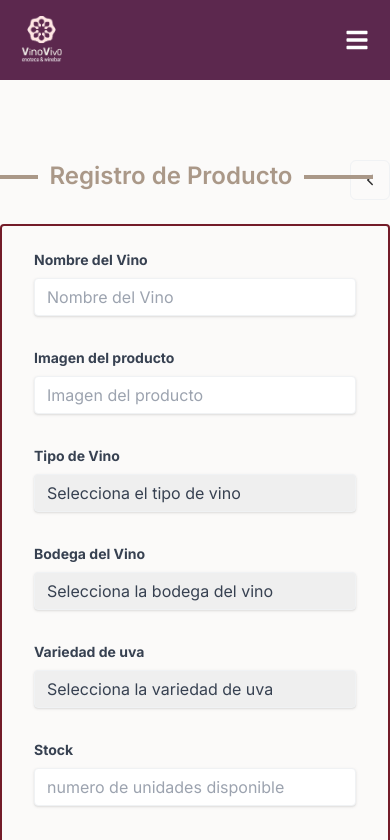
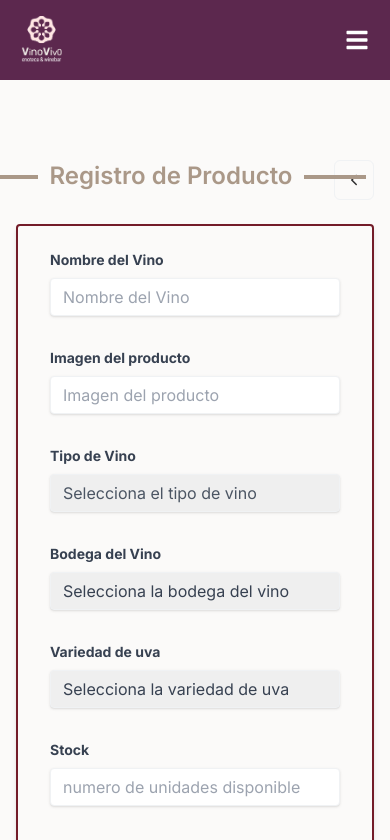
Before and after one commit to VinoVivo/VinoVivo-Frontend, a Next.js app in the folder vino-vivo/: page /product/register in a window 390 px wide. Shown: the top 840 px of the page. Built offline with nearby package versions, Linux system fonts and the light colour scheme.

Commit message:
borrado de estilo repetido

```diff
--- a/vino-vivo/src/app/globals.css
+++ b/vino-vivo/src/app/globals.css
@@ -83,9 +83,6 @@
       --ring: 354, 32.6%, 61%;
     }
   }
-  /* select option:hover  {
-    background-color:var(--primary);
-  } */
   @layer base {
     * {
       @apply border-border;
--- a/vino-vivo/src/components/product/register/RegisterForm.tsx
+++ b/vino-vivo/src/components/product/register/RegisterForm.tsx
@@ -73,7 +73,7 @@ export default function RegisterProductForm() {
     };
 
     return (
-        <div className="max-w-4xl mx-auto mx-4 my-40 sm:mx-auto">
+        <div className="max-w-4xl mx-4 my-40 sm:mx-auto">
             <div className='flex direction-row'>
                 <Title title="Registro de Producto" color="beige"/>
                 <span className="ml-2"><BackButton/></span>
@@ -120,13 +120,13 @@ export default function RegisterProductForm() {
                     </label>
                     <select
                         {...register('idType', { required: 'Este campo es requerido' })}
-                        className="shadow appearance-none border rounded w-full py-2 px-3 text-gray-700 leading-tight focus:outline-none focus:shadow-outline"
+                        className="shadow appearance-none border rounded w-full py-2 px-3 text-gray-600 leading-tight focus:outline-none focus:shadow-outline "
                     >
                         <option value="">Selecciona el tipo de vino</option>
                         <option value="1">Rosado</option>
                         <option value="2">Blanco</option>
                         <option value="3">Tinto</option>
-                        <option value="4" className="hover:bg-violeta">Espumoso</option>
+                        <option value="4">Espumoso</option>
                     </select>
                     {errors.idType && <p className="text-red-500 text-xs italic">{errors.idType.message}</p>}
                 </div>
```
